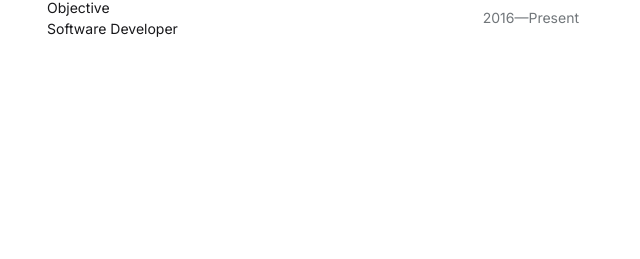
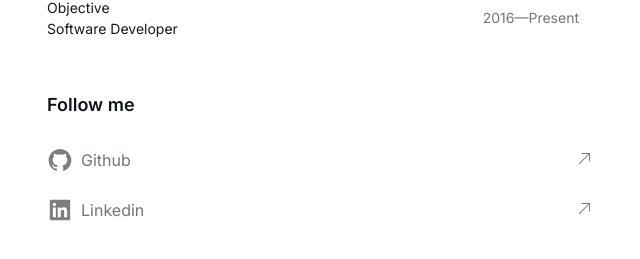
Before and after one commit to sammyteahan/personal-site, a Next.js app: page / in a window 1280 px wide. Shown: the part 389-648 px from the top of the page, without its empty margins (321-961 px from the left). Built offline with nearby package versions, Linux system fonts and the light colour scheme.

Commit message:
Start of social section

```diff
--- a/src/app/page.tsx
+++ b/src/app/page.tsx
@@ -73,6 +73,38 @@ export default function Home() {
               </dd>
             </div>
           </div>
+
+          <div className="py-[10px] shadow-none rounded-[15px] max-w-[36rem] dark:border-[#1d1d1d] text-[#71767a]">
+            <div className="flex items-center">
+              <h2 className="flex text-lg font-semibold text-[#0f1419] dark:text-[#e7e9ea]">Follow me</h2>
+            </div>
+
+            <div className="mt-4">
+              <a
+                className="flex items-center justify-between py-3 cursor-pointer"
+                target="_blank"
+                href="https://github.com/sammyteahan"
+              >
+                <div className="flex justify-center items-center">
+                  <svg stroke="currentColor" fill="currentColor" strokeWidth="0" viewBox="0 0 1024 1024" className="text-sm font-medium dark:text-[#7e7e7e] mr-2 text-[#7e7e7e] transition " height="26" width="26" xmlns="http://www.w3.org/2000/svg"><path d="M511.6 76.3C264.3 76.2 64 276.4 64 523.5 64 718.9 189.3 885 363.8 946c23.5 5.9 19.9-10.8 19.9-22.2v-77.5c-135.7 15.9-141.2-73.9-150.3-88.9C215 726 171.5 718 184.5 703c30.9-15.9 62.4 4 98.9 57.9 26.4 39.1 77.9 32.5 104 26 5.7-23.5 17.9-44.5 34.7-60.8-140.6-25.2-199.2-111-199.2-213 0-49.5 16.3-95 48.3-131.7-20.4-60.5 1.9-112.3 4.9-120 58.1-5.2 118.5 41.6 123.2 45.3 33-8.9 70.7-13.6 112.9-13.6 42.4 0 80.2 4.9 113.5 13.9 11.3-8.6 67.3-48.8 121.3-43.9 2.9 7.7 24.7 58.3 5.5 118 32.4 36.8 48.9 82.7 48.9 132.3 0 102.2-59 188.1-200 212.9a127.5 127.5 0 0 1 38.1 91v112.5c.8 9 0 17.9 15 17.9 177.1-59.7 304.6-227 304.6-424.1 0-247.2-200.4-447.3-447.5-447.3z"></path></svg>
+                  Github
+                </div>
+                <svg stroke="currentColor" fill="currentColor" strokeWidth="0" version="1.1" viewBox="0 0 17 17" height="1em" width="1em" xmlns="http://www.w3.org/2000/svg"><g></g><path d="M16 0.997v9.003h-1v-7.297l-10.317 10.297-0.707-0.708 10.315-10.295h-7.316v-1h9.025z"></path></svg>
+              </a>
+              <a
+                className="flex items-center justify-between py-3 cursor-pointer"
+                target="_blank"
+                href="https://www.linkedin.com/in/sam-teahan-7b9654a8/"
+              >
+                <div className="flex justify-center items-center">
+                  <svg stroke="currentColor" fill="currentColor" strokeWidth="0" viewBox="0 0 1024 1024" className="text-sm font-mediumdark:text-[#7e7e7e] mr-2 text-[#7e7e7e] transition" height="26" width="26" xmlns="http://www.w3.org/2000/svg"><path d="M880 112H144c-17.7 0-32 14.3-32 32v736c0 17.7 14.3 32 32 32h736c17.7 0 32-14.3 32-32V144c0-17.7-14.3-32-32-32zM349.3 793.7H230.6V411.9h118.7v381.8zm-59.3-434a68.8 68.8 0 1 1 68.8-68.8c-.1 38-30.9 68.8-68.8 68.8zm503.7 434H675.1V608c0-44.3-.8-101.2-61.7-101.2-61.7 0-71.2 48.2-71.2 98v188.9H423.7V411.9h113.8v52.2h1.6c15.8-30 54.5-61.7 112.3-61.7 120.2 0 142.3 79.1 142.3 181.9v209.4z"></path></svg>
+                  Linkedin
+                </div>
+                <svg stroke="currentColor" fill="currentColor" strokeWidth="0" version="1.1" viewBox="0 0 17 17" height="1em" width="1em" xmlns="http://www.w3.org/2000/svg"><g></g><path d="M16 0.997v9.003h-1v-7.297l-10.317 10.297-0.707-0.708 10.315-10.295h-7.316v-1h9.025z"></path></svg>
+              </a>
+            </div>
+          </div>
+
         </div>
       </main>
     </div>
```
